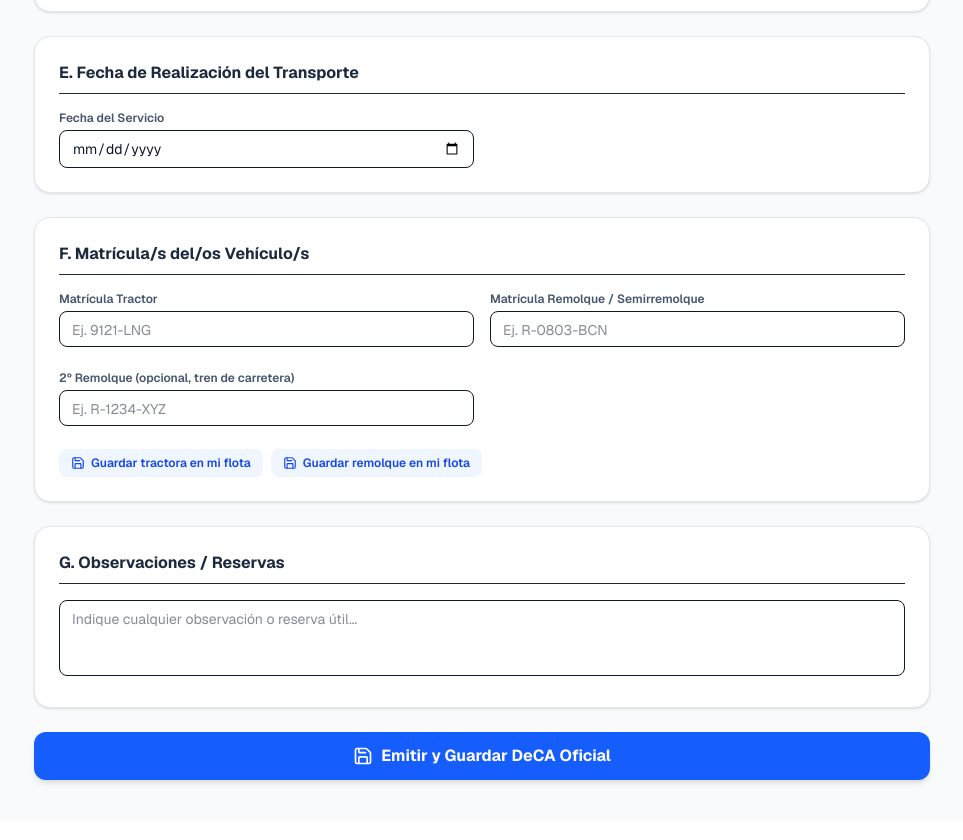
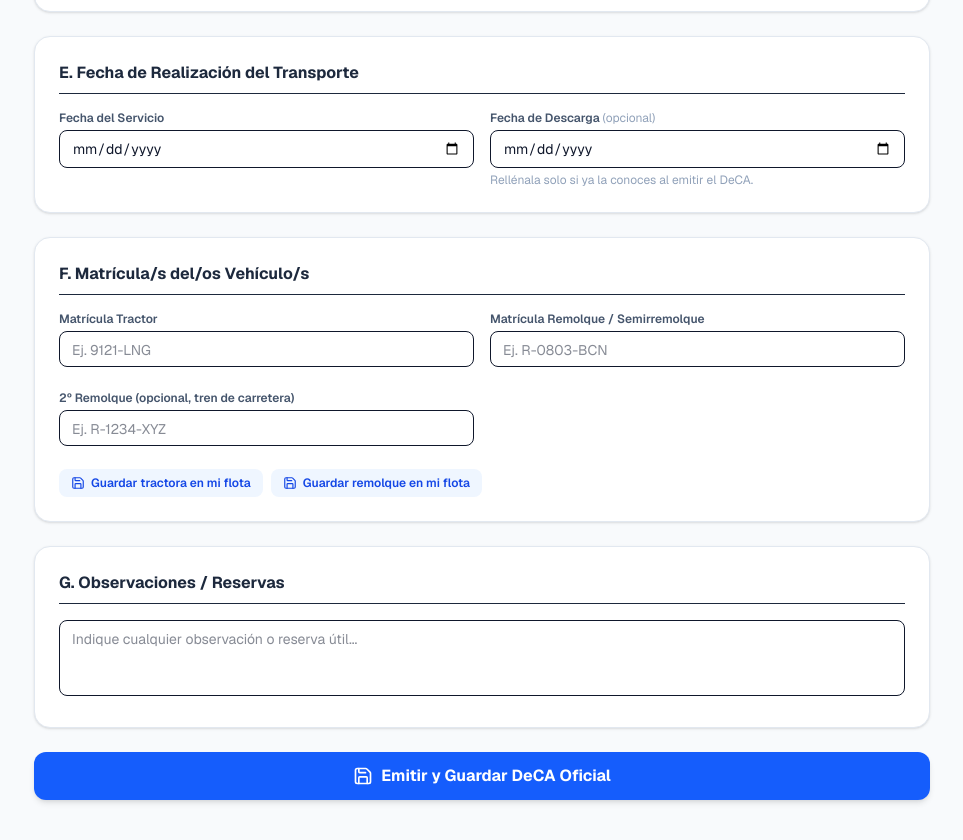
Before and after one commit to CarlosMontero04/deca, a Next.js app in the folder deca-digital/: page /emitir in a window 1280 px wide. Shown: the part 1785-2625 px from the top of the page, without its empty margins (158-1121 px from the left). Built offline with nearby package versions, Linux system fonts and the light colour scheme; no server answers; the database is empty.

Commit message:
cambios en fecha de descarga opcional

```diff
--- a/deca-digital/app/emitir/page.tsx
+++ b/deca-digital/app/emitir/page.tsx
@@ -58,6 +58,7 @@ export default function EmitirDeca() {
 
   // Bloque E: Fecha de Realización del Transporte
   const [transportDate, setTransportDate] = useState('');
+  const [deliveryDate, setDeliveryDate] = useState(''); // Opcional: fecha de descarga
 
   // Bloque D: Mercancía
   const [goodsDesc, setGoodsDesc] = useState('');
@@ -411,7 +412,7 @@ export default function EmitirDeca() {
           originMain: origin,
           destinationMain: destination,
           plannedStartDate: new Date(transportDate).toISOString(),
-          plannedDeliveryDate: new Date(Date.now() + 86400000).toISOString(),
+          plannedDeliveryDate: deliveryDate ? new Date(deliveryDate).toISOString() : undefined,
         },
         history: [],
         digitalSignature: `SHA256-DIGITAL-SIGNATURE-${decaId}-${Date.now()}`,
@@ -836,6 +837,13 @@ export default function EmitirDeca() {
                 <label className="block text-xs font-semibold text-slate-600 mb-1">Fecha del Servicio</label>
                 <input type="date" required value={transportDate} onChange={e => setTransportDate(e.target.value)} className="w-full px-3 py-2 border rounded-lg text-sm text-slate-900" />
               </div>
+              <div>
+                <label className="block text-xs font-semibold text-slate-600 mb-1">
+                  Fecha de Descarga <span className="font-normal text-slate-400">(opcional)</span>
+                </label>
+                <input type="date" value={deliveryDate} onChange={e => setDeliveryDate(e.target.value)} className="w-full px-3 py-2 border rounded-lg text-sm text-slate-900" />
+                <p className="text-xs text-slate-400 mt-1">Rellénala solo si ya la conoces al emitir el DeCA.</p>
+              </div>
             </div>
             {transportDate && transportDate < new Date().toISOString().slice(0, 10) && (
               <p className="text-xs text-amber-700 bg-amber-50 border border-amber-200 rounded-lg px-3 py-2">
--- a/deca-digital/app/modificar/[id]/page.tsx
+++ b/deca-digital/app/modificar/[id]/page.tsx
@@ -30,6 +30,7 @@ export default function ModificarDeca() {
   const [driverDni, setDriverDni] = useState('');
   const [phone, setPhone] = useState('');
   const [transportDate, setTransportDate] = useState('');
+  const [deliveryDate, setDeliveryDate] = useState(''); // Opcional: fecha de descarga
   const [origin, setOrigin] = useState('');
   const [destination, setDestination] = useState('');
   const [goodsDescription, setGoodsDescription] = useState('');
@@ -130,6 +131,7 @@ export default function ModificarDeca() {
         setPhone(data.carrier?.phone || '');
         setDriverEmail(data.carrier?.driverEmail || '');
         setTransportDate(data.route?.plannedStartDate ? new Date(data.route.plannedStartDate).toISOString().slice(0, 10) : '');
+        setDeliveryDate(data.route?.plannedDeliveryDate ? new Date(data.route.plannedDeliveryDate).toISOString().slice(0, 10) : '');
         setOrigin(data.route?.originMain || '');
         setDestination(data.route?.destinationMain || '');
         setGoodsDescription(data.shipments?.[0]?.goodsDescription || '');
@@ -231,6 +233,7 @@ export default function ModificarDeca() {
       driverDni: deca.carrier?.driverDni || '',
       phone: deca.carrier?.phone || '',
       transportDate: deca.route?.plannedStartDate ? new Date(deca.route.plannedStartDate).toISOString().slice(0, 10) : '',
+      deliveryDate: deca.route?.plannedDeliveryDate ? new Date(deca.route.plannedDeliveryDate).toISOString().slice(0, 10) : '',
       origin: deca.route?.originMain || '',
       destination: deca.route?.destinationMain || '',
       goodsDescription: deca.shipments?.[0]?.goodsDescription || '',
@@ -258,6 +261,7 @@ export default function ModificarDeca() {
       { field: 'shipperPhone', label: 'Teléfono Cargador Contractual', previousValue: original.shipperPhone, newValue: shipperPhone },
       { field: 'shipperEmail', label: 'Email Cargador Contractual', previousValue: original.shipperEmail, newValue: shipperEmail },
       { field: 'transportDate', label: 'Fecha de Realización del Transporte', previousValue: original.transportDate, newValue: transportDate },
+      { field: 'deliveryDate', label: 'Fecha de Descarga', previousValue: original.deliveryDate, newValue: deliveryDate },
       { field: 'origin', label: 'Lugar de Origen', previousValue: original.origin, newValue: origin },
       { field: 'destination', label: 'Lugar de Destino', previousValue: original.destination, newValue: destination },
       { field: 'goodsDescription', label: 'Naturaleza de la Mercancía', previousValue: original.goodsDescription, newValue: goodsDescription },
@@ -324,6 +328,7 @@ export default function ModificarDeca() {
         originMain: origin,
         destinationMain: destination,
         plannedStartDate: new Date(transportDate).toISOString(),
+        plannedDeliveryDate: deliveryDate ? new Date(deliveryDate).toISOString() : undefined,
       };
       const nuevosShipments = (deca.shipments || []).map((s: any, idx: number) =>
         idx === 0
@@ -635,6 +640,12 @@ export default function ModificarDeca() {
               )}
             </div>
             <div>
+              <label className="block text-xs font-semibold text-slate-600 mb-1">
+                Fecha de Descarga <span className="font-normal text-slate-400">(opcional)</span>
+              </label>
+              <input type="date" value={deliveryDate} onChange={e => setDeliveryDate(e.target.value)} className="w-full px-3 py-2 border rounded-lg text-sm text-slate-900" />
+            </div>
+            <div>
               <label className="block text-xs font-semibold text-slate-600 mb-1">Peso Bruto (Kg)</label>
               <textarea ref={grossWeightRef} value={grossWeight} onChange={e => { setGrossWeight(e.target.value); autoResize(e); }} rows={1} className="w-full px-3 py-2 border rounded-lg text-sm text-slate-900 resize-none overflow-hidden" />
             </div>
--- a/deca-digital/app/types.ts
+++ b/deca-digital/app/types.ts
@@ -57,7 +57,9 @@ export interface DecaDocument {
     originMain: string;
     destinationMain: string;
     plannedStartDate: string;
-    plannedDeliveryDate: string;
+    // Fecha de descarga: dato opcional, el transportista no siempre la conoce
+    // de antemano al emitir el DeCA.
+    plannedDeliveryDate?: string;
   };
   history: ModificationLog[];
   digitalSignature: string;
--- a/deca-digital/app/utils/pdfGenerator.ts
+++ b/deca-digital/app/utils/pdfGenerator.ts
@@ -146,7 +146,13 @@ export async function generateDecaPdf(
   doc.setFontSize(11);
   doc.text(`Fecha de Realización del Transporte: ${fechaCorta(deca.route.plannedStartDate)}`, titleX, 36);
 
-
+  // Fecha de descarga: es un dato opcional, así que solo se imprime si se rellenó.
+  if (deca.route.plannedDeliveryDate) {
+    doc.setFont('helvetica', 'normal');
+    doc.setTextColor(...GRAY_MUTED);
+    doc.setFontSize(8.5);
+    doc.text(`Fecha de Descarga: ${fechaCorta(deca.route.plannedDeliveryDate)}`, titleX, 41);
+  }
 
   // QR arriba a la derecha
   const qrSize = 24;
@@ -156,7 +162,7 @@ export async function generateDecaPdf(
   doc.text('Verificación', pageWidth - margin - qrSize / 2, 6 + qrSize + 3, { align: 'center' });
 
   // Franja de color divisoria
-  let y = Math.max(8 + logoHeight, 38) + 4;
+  let y = Math.max(8 + logoHeight, deca.route.plannedDeliveryDate ? 44 : 38) + 4;
   doc.setFillColor(...ACCENT);
   doc.rect(0, y, pageWidth, 1.4, 'F');
   y += 8;
```
